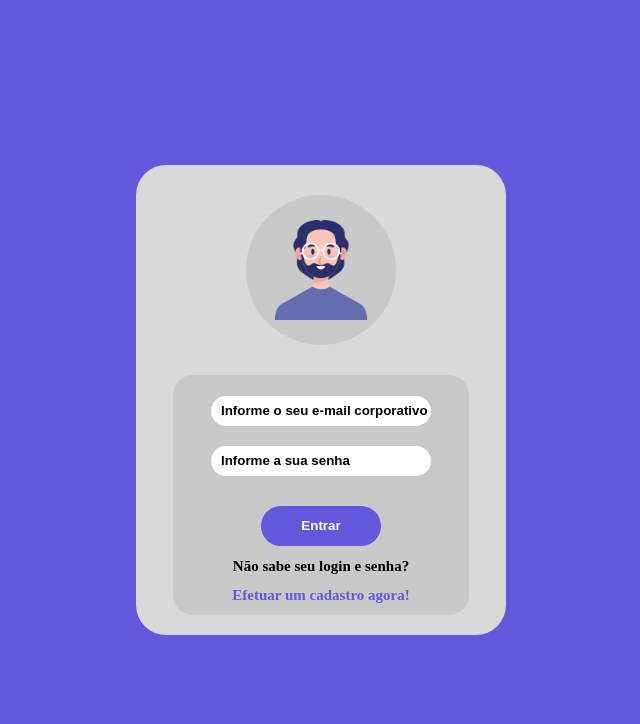
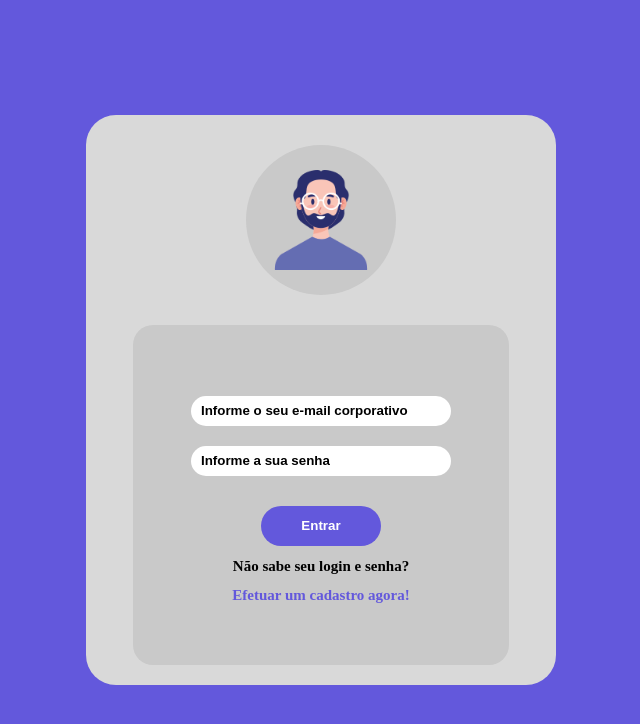
Before and after one commit to JoaoHero/ProjetoLogin, a website: page views/login.html in a window 1280 px wide. Shown: the whole page, without its empty margins (319-959 px from the left). Drawn offline with Linux system fonts and the light colour scheme; files that its build step writes are made by us from their sources; files whose address does not match are found by name.

Commit message:
Alterado a largura e altura do login

```diff
--- a/public/css/login.css
+++ b/public/css/login.css
@@ -19,8 +19,8 @@ body {
 }
 
 .container {
-    width: 37rem;
-    height: 47rem;
+    width: 47rem;
+    height: 57rem;
     background-color: #D9D9D9;
     border-radius: 30px;
 
@@ -56,7 +56,7 @@ body {
     flex-direction: column;
     width: 80%;
     margin: 0 auto;
-    height: 24rem;
+    height: 34rem;
     border-radius: 2rem;
 }
 
@@ -90,7 +90,7 @@ body {
 }
 
 .form-controller > label > input {
-    width:22rem;
+    width:26rem;
     height: 3rem;
     border-radius: 5rem;
     border: none;
```
